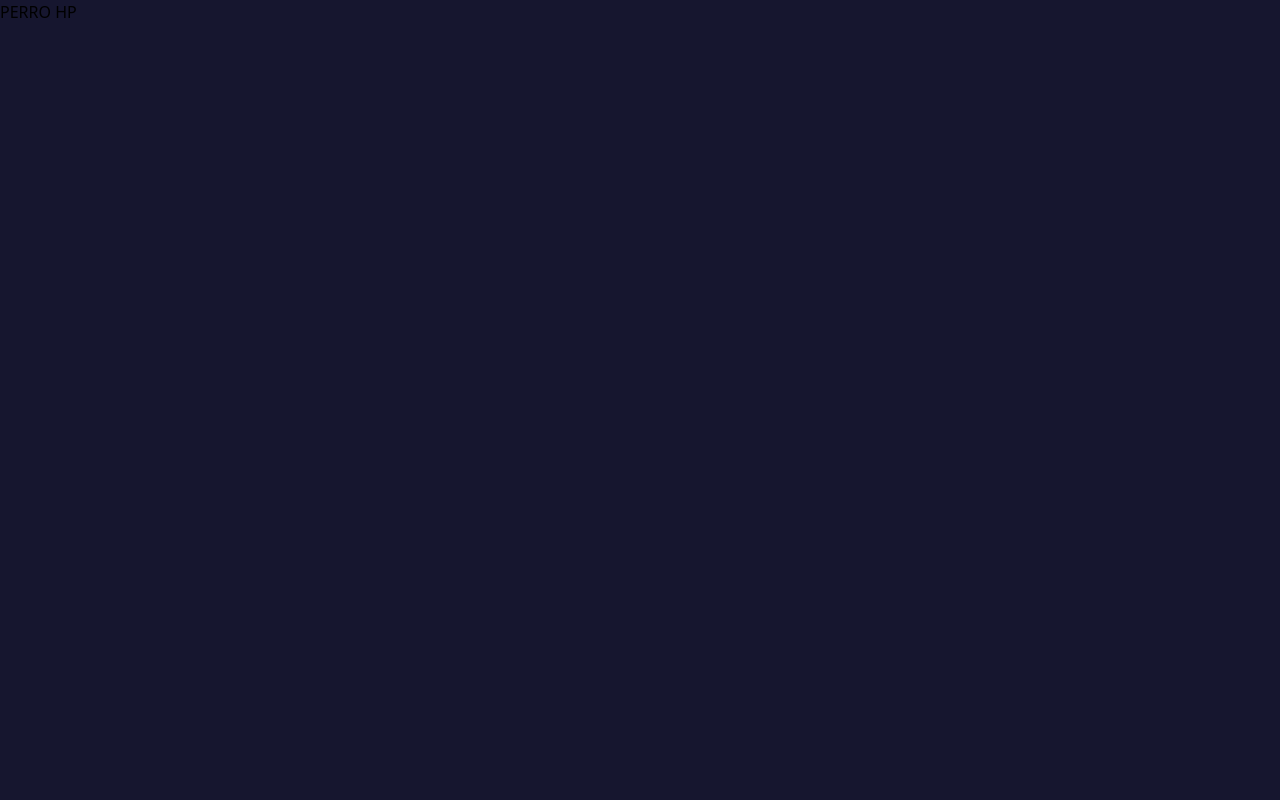
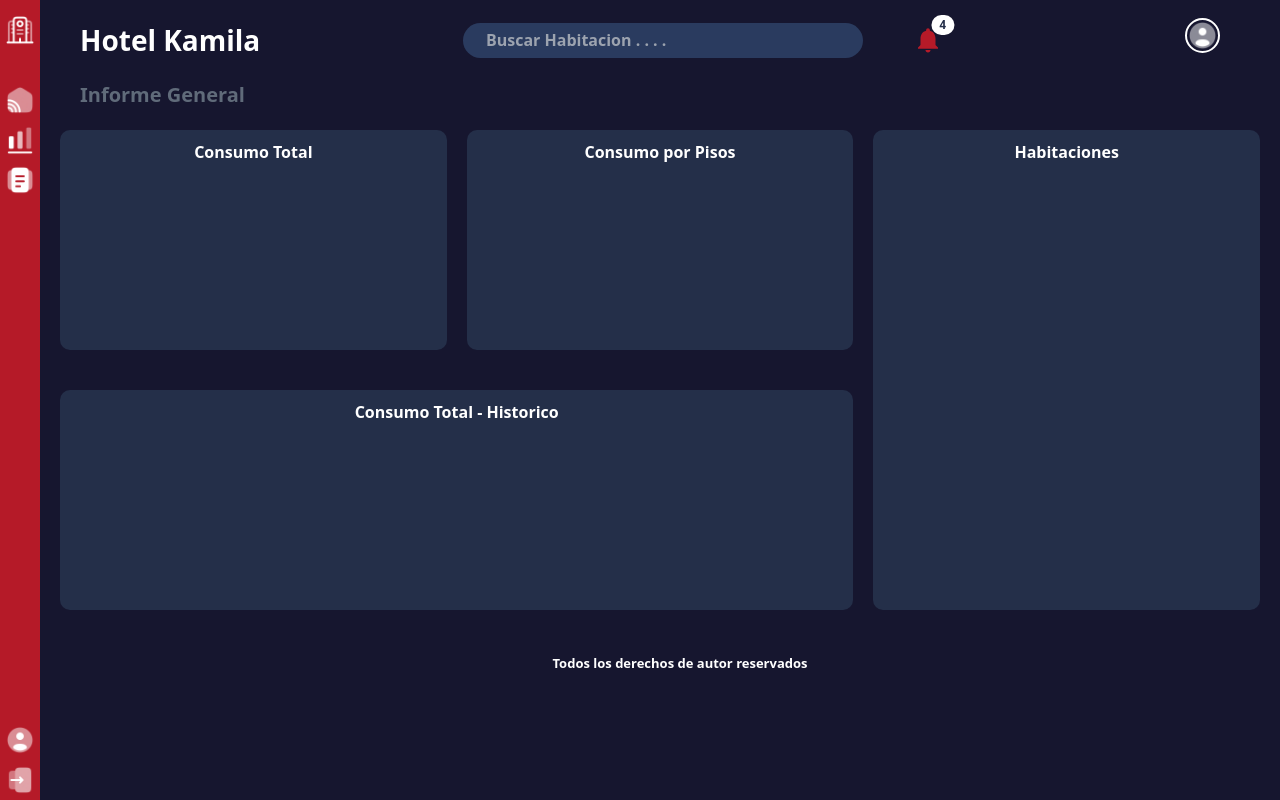
Before and after one commit to SanAJC/Hotel_Monitoring_Remote, a React (Vite) app in the folder Frontend/: page /home in a window 1280 px wide. Built offline with nearby package versions, Linux system fonts and the light colour scheme; sample sign-in values are in the browser's storage.

Commit message:
Desarrolo de la vista Home

```diff
--- /dev/null
+++ b/Frontend/src/components/charts/PisosConsume.tsx
@@ -0,0 +1,11 @@
+import { Card } from "../dashboard/CardChart"
+
+export default function PisosConsume() {
+  return (
+            <Card title="Consumo por Pisos">
+                <div>
+
+                </div>
+            </Card>
+  )
+}
--- /dev/null
+++ b/Frontend/src/components/charts/TableRooms.tsx
@@ -0,0 +1,11 @@
+import { Card } from "../dashboard/CardChart"
+
+export default function TableRooms() {
+    return (
+        <Card title="Habitaciones">
+            <div>
+
+            </div>
+        </Card>
+    )
+}
--- /dev/null
+++ b/Frontend/src/components/charts/TotalConsume.tsx
@@ -0,0 +1,13 @@
+import { Card } from "../dashboard/CardChart"
+
+export default function TotalConsume() {
+
+
+    return (
+        <Card title="Consumo Total">
+            <div>
+
+            </div>
+        </Card>
+    )
+}
--- /dev/null
+++ b/Frontend/src/components/charts/TotalConsumeHistory.tsx
@@ -0,0 +1,13 @@
+import { Card } from "../dashboard/CardChart"
+
+export default function TotalConsumeHistory() {
+
+
+    return (
+        <Card title="Consumo Total - Historico">
+            <div>
+
+            </div>
+        </Card>
+    )
+}
--- /dev/null
+++ b/Frontend/src/components/dashboard/AsideContent.tsx
@@ -0,0 +1,34 @@
+
+import '/src/styles/Aside.css'
+import { Link } from "react-router-dom";
+
+export const AsideContent = () => {
+
+  return (
+    <aside className='aside-content'>
+        <img src="/src/assets/Hotel.png" alt="hotel"  id='img-hotel'/>
+        <nav>
+            <ul>
+                <li>
+                    <Link to="/home">
+                        <img src="/src/assets/home.png" alt="home" />
+                    </Link>
+                </li>
+                <li>
+                    <Link to="/home">
+                        <img src="/src/assets/chart.png" alt="home" />
+                    </Link>
+                </li>
+                <li>
+                    <Link to="/home">
+                        <img src="/src/assets/document.png" alt="home" />
+                    </Link>
+                </li>
+            </ul>
+        </nav>
+        <img src="/src/assets/user.png" alt="user" id='img-user'/>
+        <img src="/src/assets/Logout.png" alt="Logout" id='img-logut'/>
+
+    </aside>
+  )
+}
--- /dev/null
+++ b/Frontend/src/components/dashboard/CardChart.tsx
@@ -0,0 +1,18 @@
+import { ReactNode } from 'react'
+import '/src/styles/Card.css'
+
+export type CardPropd ={
+    title : string,
+    children:ReactNode,
+}
+
+export const Card = ({title,children}:CardPropd) => {
+  return (
+    <div className="card">
+      <h2>{title}</h2>
+      <div className="card-content">
+        {children}
+      </div>
+    </div>
+  )
+}
--- a/Frontend/src/pages/Home.tsx
+++ b/Frontend/src/pages/Home.tsx
@@ -1,7 +1,58 @@
-import React from "react"
+import '/src/styles/Home.css'
+import { AsideContent } from "../components/dashboard/AsideContent"
+import { useAuth } from '../context/AuthContext'
+import { Badge } from "@mui/material"
+import NotificationsIcon from '@mui/icons-material/Notifications';
+import TotalConsume from '../components/charts/TotalConsume';
+import PisosConsume from '../components/charts/PisosConsume';
+import TotalConsumeHistory from '../components/charts/TotalConsumeHistory';
+import TableRooms from '../components/charts/TableRooms';
+export default function Home() {
 
-export default function Home() {
+  const {user} = useAuth();
+
   return (
-    <div><h1>PERRO HP</h1></div>
+    <>
+      <div className="Content-home">
+        <AsideContent />
+        <div className='main-content'>
+          <div className='header-content'>
+
+            <h1>Hotel Kamila</h1>
+
+            <div className='input-badget'>
+              <input type="text" placeholder='  Buscar Habitacion . . . .' />
+
+              <Badge badgeContent={4} color="primary">
+                <NotificationsIcon style={{ fontSize: "30px", color: "#B51A28" }}/>
+              </Badge>
+            </div>
+
+            <div className="user-info">
+              <p>{user?.rol}</p>
+              <img src="src/assets/user.png" alt="user" id="img-user" />
+            </div>
+
+          </div>
+
+          <span>Informe General</span>
+
+          <div className='Content-cards'>
+
+            <TotalConsume/>
+            <PisosConsume/>
+            <TotalConsumeHistory/>
+            <TableRooms/>
+          </div>
+
+          <footer>
+            <span>Todos los derechos de autor reservados</span>
+          </footer>
+
+        </div>
+
+      </div>
+
+    </>
   )
 }
--- /dev/null
+++ b/Frontend/src/styles/Aside.css
@@ -0,0 +1,39 @@
+.aside-content {
+    position: fixed;
+    top: 0;
+    left: 0;
+    width: 40px;
+    height: 100vh;
+    padding: 5px;
+    background: #B51A28;
+    display: flex;
+    flex-direction: column;
+    align-items: center;
+}
+
+.aside-content img{
+    width: 30px;
+    height: 30px;
+
+    cursor: pointer;
+}
+
+#img-hotel{
+    margin-top: 10px;
+    margin-bottom: 40px;
+}
+
+#img-user{
+    margin-top: auto;
+    margin-bottom: 10px;
+
+}
+
+.aside-content nav ul li{
+    margin-bottom: 10px;
+}
+
+.aside-content nav ul li img:hover {
+    transform: scale(1.1);
+    transition: all 0.3s ease-in-out;
+}
--- /dev/null
+++ b/Frontend/src/styles/Card.css
@@ -0,0 +1,26 @@
+.card{
+    width: 100%;
+    height: 220px;
+    border-radius: 10px;
+
+    text-align: center;
+    padding: none;
+
+    background: #242F49;
+
+    color: white;
+    font-weight: bold;
+
+    margin-bottom: 20px;
+    padding: 10px;
+
+}
+
+.card-content {
+    display: flex;
+    flex-flow: column wrap;
+    justify-content: center;
+    align-items: center;
+    padding: none;
+    margin: none;
+}
--- a/Frontend/src/styles/Home.css
+++ b/Frontend/src/styles/Home.css
@@ -0,0 +1,147 @@
+.Content-home{
+    display: flex;
+    flex-flow: row wrap;
+
+    justify-content: center;
+    align-items: center;
+
+    width: 100%;
+    height: 100vh;
+
+}
+
+.main-content{
+    margin-left: 40px;
+    width: calc(100% - 40px);
+    height: 100vh;
+
+}
+
+.header-content{
+    display: flex;
+    flex-direction: row;
+    justify-content: space-between;
+    justify-items: flex-start;
+    align-items: center;
+    height: 40px;
+
+    margin-top: 20px;
+    margin-bottom: 20px;
+}
+
+.header-content h1{
+    font-size: 28px;
+    font-weight: bold;
+    color: white;
+
+    margin-left: 40px;
+}
+.input-badget {
+    display: flex;
+    align-items: center;
+    text-align: center;
+    width: 500px;
+    gap: 10px;
+}
+
+.input-badget input {
+    flex-grow: 1;
+    max-width: 500px;
+    height: 35px;
+    background: #2A3B5F;
+    color: #606B7A;
+    font-weight: bold;
+    padding: 10px 15px;
+    border: none;
+    border-radius: 20px;
+    margin: 0 0px;
+}
+
+
+.user-info {
+    display: flex;
+    align-items: center;
+    text-align: center;
+    gap: 10px;
+}
+
+.user-info p {
+    font-weight: bold;
+    color: white;
+    margin-right: 10px;
+    margin-bottom: 10px;
+
+}
+
+.user-info img {
+    width: 35px;
+    height: 35px;
+    border-radius: 50%;
+    border: 2px solid #FFF;
+
+    margin-right: 60px;
+}
+
+
+.header-content .MuiBadge-root {
+    margin-right: 20px;
+}
+
+.header-content .MuiBadge-badge {
+    background: white !important;
+    color: #242F49 !important;
+    font-size: 12px;
+    padding: 5px 8px;
+}
+
+
+.main-content span{
+    font-size: 20px;
+    font-weight: bold;
+    color: #606B7A;
+    margin-left: 40px;
+
+}
+
+
+.Content-cards {
+    display: grid;
+    grid-template-columns: repeat(3, 1fr);
+    grid-template-rows: auto auto;
+    gap: 20px;
+    padding: 20px;
+}
+
+
+.Content-cards > :nth-child(1) {
+    grid-column: 1 / 2;
+    grid-row: 1 / 2;
+}
+
+.Content-cards > :nth-child(2) {
+    grid-column: 2 / 3;
+    grid-row: 1 / 2;
+}
+
+.Content-cards > :nth-child(3) {
+    grid-column: 1 / 3;
+    grid-row: 2 / 3;
+
+}
+
+.Content-cards > :nth-child(4) {
+    grid-column: 3 / 4;
+    grid-row: 1 / 3;
+    height: 96%;
+}
+
+
+.main-content footer{
+    text-align: center;
+
+}
+
+.main-content footer span{
+    color: white;
+    font-size: 13px;
+}
```
Also changed, not shown: Frontend/package.json (+7 -1 lines), Frontend/src/assets/Hotel.png (added), 1 other file (tests, documents, lock files or other folders).
